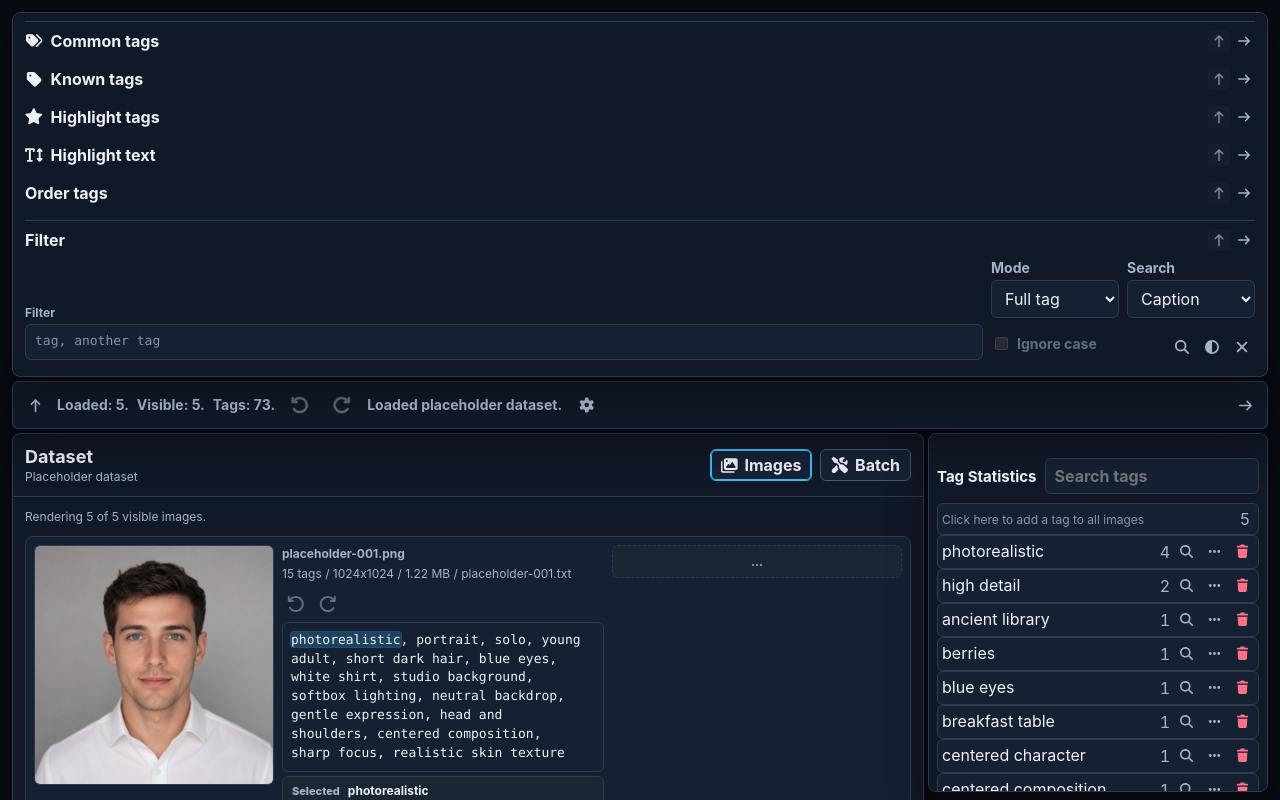
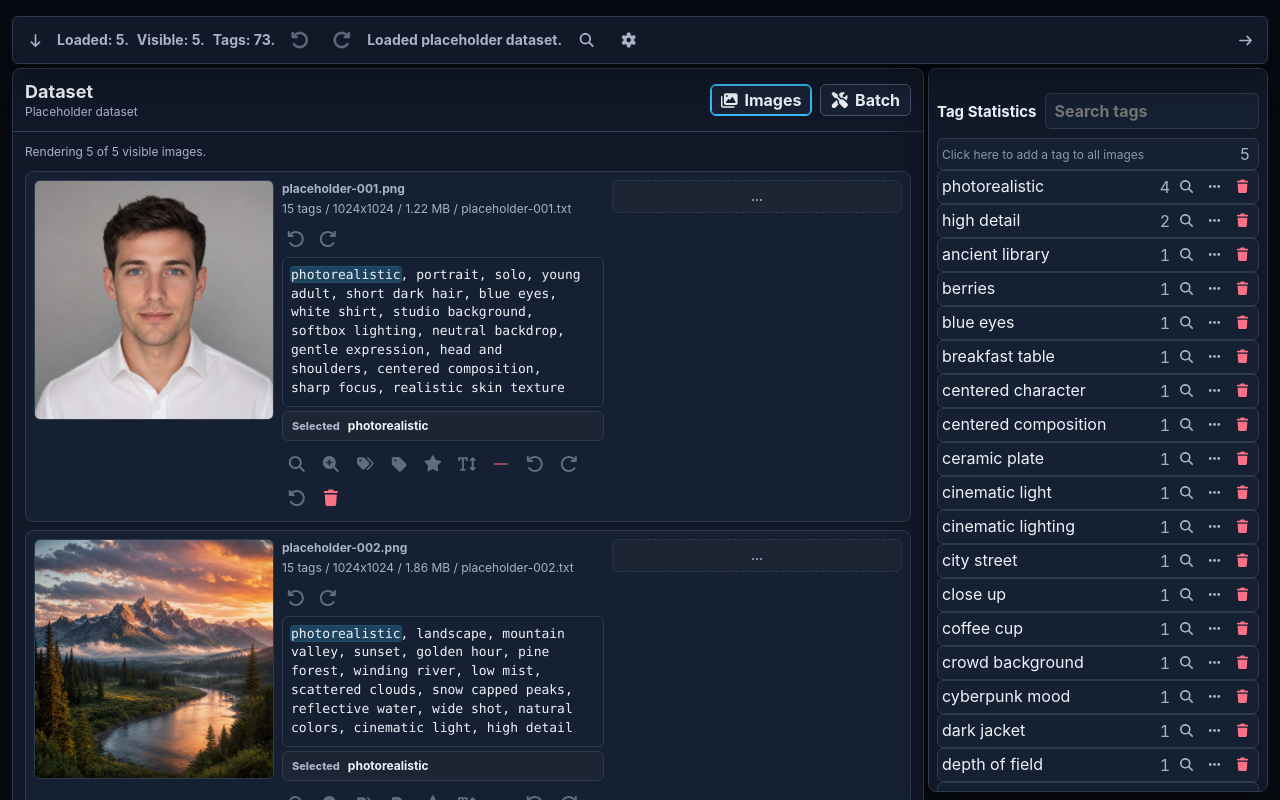
Before and after one commit to kovila77/tva-project, a Nuxt app: page / in a window 1280 px wide. Shown: the top 800 px of the page. Built offline with nearby package versions, Linux system fonts and the light colour scheme.

Commit message:
feat: filter bar

```diff
--- /dev/null
+++ b/app/components/FilterBar.vue
@@ -0,0 +1,70 @@
+<template>
+  <div
+    v-if="config.filterBarMode === 'open'"
+    ref="filterBarElement"
+    class="filter-bar"
+  >
+    <FilterControls />
+  </div>
+</template>
+
+<script setup lang="ts">
+import { nextTick, onBeforeUnmount, onMounted, ref, watch } from "vue";
+import FilterControls from "~/components/FilterControls.vue";
+import { useImageTaggerContext } from "~/composables/useImageTagger";
+
+const { config } = useImageTaggerContext();
+const filterBarElement = ref<HTMLElement | null>(null);
+let resizeObserver: ResizeObserver | null = null;
+
+function updateFilterBarOffset(): void {
+  const height = config.filterBarMode === "open" ? filterBarElement.value?.offsetHeight ?? 0 : 0;
+  document.documentElement.style.setProperty("--app-filter-bar-height", `${height}px`);
+}
+
+function observeFilterBar(): void {
+  resizeObserver?.disconnect();
+  resizeObserver = null;
+
+  if (filterBarElement.value) {
+    resizeObserver = new ResizeObserver(updateFilterBarOffset);
+    resizeObserver.observe(filterBarElement.value);
+  }
+}
+
+onMounted(() => {
+  void nextTick(() => {
+    observeFilterBar();
+    updateFilterBarOffset();
+  });
+});
+
+watch(
+  () => config.filterBarMode,
+  () => {
+    void nextTick(() => {
+      observeFilterBar();
+      updateFilterBarOffset();
+    });
+  }
+);
+
+onBeforeUnmount(() => {
+  resizeObserver?.disconnect();
+  document.documentElement.style.removeProperty("--app-filter-bar-height");
+});
+</script>
+
+<style scoped lang="scss">
+.filter-bar {
+  position: sticky;
+  top: calc(var(--app-header-height, 0px) + var(--app-runtime-status-height, 0px));
+  z-index: 998;
+  margin: var(--app-space-layout) 0 0;
+  padding: var(--app-space-button-y) var(--app-space-panel);
+  border: 1px solid var(--border);
+  border-radius: var(--control-radius);
+  background: var(--surface);
+  box-shadow: var(--shadow);
+}
+</style>
--- a/app/components/FilterControls.vue
+++ b/app/components/FilterControls.vue
@@ -2,7 +2,6 @@
   <div
     ref="filterRoot"
     class="filter-controls"
-    :class="{ 'filter-controls--side': config.filterPlacement === 'side' }"
   >
     <TagField
       ref="filterField"
@@ -154,34 +153,40 @@ onBeforeUnmount(() => {
 
 <style scoped lang="scss">
 .filter-controls {
-  display: grid;
-  grid-template-columns: minmax(220px, 1fr) auto;
+  display: flex;
+  flex-wrap: wrap;
   gap: var(--app-space-gap);
-  align-items: end;
+  align-items: flex-end;
 
   &__field {
+    flex: 1 1 420px;
     min-width: 0;
   }
 
   &__bar {
-    display: grid;
-    grid-template-columns: minmax(96px, 1fr) minmax(104px, 1fr);
+    display: flex;
+    flex: 0 1 auto;
+    flex-wrap: wrap;
     gap: var(--app-space-gap);
-    align-items: end;
+    align-items: flex-end;
+    min-width: 0;
   }
 
   &__select {
+    flex: 0 1 118px;
     min-width: 0;
   }
 
   &__case {
-    align-self: center;
+    flex: 0 0 auto;
+    align-self: flex-end;
   }
 
   &__actions {
     display: flex;
+    flex: 0 0 auto;
     align-items: center;
-    justify-content: flex-end;
+    justify-content: flex-start;
     gap: var(--app-space-layout);
   }
 
@@ -192,58 +197,23 @@ onBeforeUnmount(() => {
   }
 }
 
-@media (max-width: 1120px) {
+@media (max-width: 860px) {
   .filter-controls {
-    grid-template-columns: 1fr;
-  }
-}
-
-:global(.side-panel) .filter-controls {
-  @extend .filter-controls--side;
-}
-
-.filter-controls--side {
-  grid-template-columns: 1fr;
-  max-width: 100%;
-  overflow: visible;
-
-  > * {
-    min-width: 0;
-    max-width: 100%;
+    &__field {
+      flex-basis: 100%;
     }
 
     &__bar {
-    display: flex;
-    flex-wrap: wrap;
-    min-width: 0;
-    max-width: 100%;
-    gap: var(--app-space-gap);
+      flex: 1 1 100%;
     }
 
-  &__actions {
-    justify-content: flex-start;
-    flex: 0 0 auto;
-  }
-
-  &__select {
-    flex: 1 1 104px;
-    width: auto;
-    min-width: 0;
-  }
-
+    &__select,
     &__case {
       flex: 1 1 112px;
+      width: auto;
       min-width: 0;
       white-space: normal;
     }
-
-  :deep(.tag-field),
-  :deep(.tag-field__editor),
-  :deep(.cm-editor),
-  :deep(.cm-scroller),
-  :deep(.cm-content) {
-    min-width: 0;
-    max-width: 100%;
   }
 }
 </style>
--- a/app/components/ImageTaggerApp.client.vue
+++ b/app/components/ImageTaggerApp.client.vue
@@ -2,6 +2,7 @@
   <div class="app-layout image-tagger" :data-theme="config.theme" :class="layoutClasses">
     <AppHeader />
     <RuntimeStatusBar />
+    <FilterBar />
 
     <main
       class="image-tagger__workspace"
@@ -27,6 +28,7 @@
 <script setup lang="ts">
 import AppHeader from "~/components/AppHeader.vue";
 import DatasetPanel from "~/components/DatasetPanel.vue";
+import FilterBar from "~/components/FilterBar.vue";
 import ImageViewer from "~/components/ImageViewer.vue";
 import SettingsModal from "~/components/SettingsModal.vue";
 import RuntimeStatusBar from "~/components/RuntimeStatusBar.vue";
@@ -93,7 +95,7 @@ function hideSidePanel(): void {
     &__drawer-backdrop {
       display: block;
       position: fixed;
-      top: calc(var(--app-header-height, 0px) + var(--app-runtime-status-height, 0px) + var(--app-space-sticky-offset));
+      top: calc(var(--app-header-height, 0px) + var(--app-runtime-status-height, 0px) + var(--app-filter-bar-height, 0px) + var(--app-space-sticky-offset));
       right: 0;
       bottom: 0;
       left: 0;
--- a/app/components/LayoutConfigControls.vue
+++ b/app/components/LayoutConfigControls.vue
@@ -35,13 +35,6 @@
       <select v-model="config.sidePanelPosition" class="control" title="Dock the side panel on the left or right of the image dataset.">
         <option value="left">Left</option>
         <option value="right">Right</option>
-      </select>
-    </label>
-    <label class="field compact">
-      <span>Filter</span>
-      <select v-model="config.filterPlacement" class="control" title="Show filter controls in the header or side panel.">
-        <option value="header">Header</option>
-        <option value="side">Side</option>
       </select>
     </label>
     <label class="field compact">
--- a/app/components/QuickControls.vue
+++ b/app/components/QuickControls.vue
@@ -3,30 +3,18 @@
     <div v-if="hasHeaderTagSets" class="quick-controls__tag-sets">
       <TagSetFields placement="top" collapsible />
     </div>
-
-    <details v-if="config.filterPlacement === 'header'" class="quick-controls__section" open>
-      <summary>
-        <span>Filter</span>
-        <SectionPlacementButtons v-model="config.filterPlacement" />
-      </summary>
-      <FilterControls />
-    </details>
-
   </div>
 </template>
 
 <script setup lang="ts">
 import { computed } from "vue";
-import FilterControls from "~/components/FilterControls.vue";
-import SectionPlacementButtons from "~/components/SectionPlacementButtons.vue";
 import TagSetFields from "~/components/TagSetFields.vue";
 import { useImageTaggerContext } from "~/composables/useImageTagger";
 
-const { config, hasHeaderTagSets } = useImageTaggerContext();
+const { hasHeaderTagSets } = useImageTaggerContext();
 
 const hasQuickControls = computed(() => (
-  config.filterPlacement === "header"
-  || hasHeaderTagSets.value
+  hasHeaderTagSets.value
 ));
 </script>
 
--- a/app/components/RuntimeStatusBar.vue
+++ b/app/components/RuntimeStatusBar.vue
@@ -8,6 +8,13 @@
     <HistoryActionButton action="undo" variant="plain" />
     <HistoryActionButton action="redo" variant="plain" />
     <span class="runtime-status-bar__status" :class="{ 'runtime-status-bar__status--busy': isBusy }" :title="statusText">{{ statusText }}</span>
+    <AppIconButton
+      icon="filter"
+      :title="filterToggleTitle"
+      :aria-label="filterToggleTitle"
+      :active="config.filterBarMode === 'open'"
+      @click="toggleFilterBar"
+    />
     <AppIconButton icon="settings" title="Open settings." aria-label="Open settings" @click="openSettingsModal()" />
     <SidePanelToggleButton v-if="isRightPanel" class="runtime-status-bar__end-toggle" />
     <HeaderPanelToggleButton v-else class="runtime-status-bar__end-toggle" />
@@ -33,8 +40,13 @@ const {
 } = useImageTaggerContext();
 
 const isRightPanel = computed(() => config.sidePanelPosition === "right");
+const filterToggleTitle = computed(() => config.filterBarMode === "open" ? "Hide filter bar" : "Show filter bar");
 const statusBarElement = ref<HTMLElement | null>(null);
 let resizeObserver: ResizeObserver | null = null;
+
+function toggleFilterBar(): void {
+  config.filterBarMode = config.filterBarMode === "open" ? "hidden" : "open";
+}
 
 function updateStatusBarOffset(): void {
   const height = statusBarElement.value?.offsetHeight ?? 0;
--- a/app/components/SidePanel.vue
+++ b/app/components/SidePanel.vue
@@ -11,14 +11,6 @@
       aria-label="Resize side panel"
       @pointerdown="startResize"
     />
-    <details v-if="config.filterPlacement === 'side'" open>
-      <summary title="Filter the loaded image dataset.">
-        <span>Filter</span>
-        <SectionPlacementButtons v-model="config.filterPlacement" />
-      </summary>
-      <FilterControls />
-    </details>
-
     <details v-if="hasSideTagSets" open>
       <summary title="Editable tag sets used by row chips, unknown-tag detection, highlighting, and ordering.">Tag Sets</summary>
       <TagSetFields placement="side" />
@@ -35,8 +27,6 @@
 <script setup lang="ts">
 import { onBeforeUnmount } from "vue";
 import BatchTools from "~/components/BatchTools.vue";
-import FilterControls from "~/components/FilterControls.vue";
-import SectionPlacementButtons from "~/components/SectionPlacementButtons.vue";
 import TagSetFields from "~/components/TagSetFields.vue";
 import TagStatsList from "~/components/TagStatsList.vue";
 import { useImageTaggerContext } from "~/composables/useImageTagger";
@@ -79,8 +69,8 @@ onBeforeUnmount(stopResize);
 .side-panel {
   position: sticky;
   min-width: 0;
-  top: calc(var(--app-header-height, 0px) + var(--app-runtime-status-height, 0px) + var(--app-space-sticky-offset));
-  max-height: calc(100vh - var(--app-header-height, 0px) - var(--app-runtime-status-height, 0px) - var(--app-space-sticky-offset) - var(--app-space-page));
+  top: calc(var(--app-header-height, 0px) + var(--app-runtime-status-height, 0px) + var(--app-filter-bar-height, 0px) + var(--app-space-sticky-offset));
+  max-height: calc(100vh - var(--app-header-height, 0px) - var(--app-runtime-status-height, 0px) - var(--app-filter-bar-height, 0px) - var(--app-space-sticky-offset) - var(--app-space-page));
   overflow: auto;
   padding: var(--app-space-panel);
   border: 1px solid var(--border);
@@ -165,7 +155,7 @@ onBeforeUnmount(stopResize);
   .side-panel {
     display: block;
     position: fixed;
-    top: calc(var(--app-header-height, 0px) + var(--app-runtime-status-height, 0px) + var(--app-space-sticky-offset));
+    top: calc(var(--app-header-height, 0px) + var(--app-runtime-status-height, 0px) + var(--app-filter-bar-height, 0px) + var(--app-space-sticky-offset));
     bottom: var(--app-space-page);
     left: var(--app-space-page);
     z-index: 998;
--- a/app/composables/useImageTagger.ts
+++ b/app/composables/useImageTagger.ts
@@ -146,16 +146,14 @@ function createImageTaggerContext() {
     || config.orderTagsPlacement === "side"
   ));
   const hasHeaderPanelSections = computed(() => (
-    config.filterPlacement === "header"
-    || hasHeaderTagSets.value
+    hasHeaderTagSets.value
   ));
   const hasHeaderContent = computed(() => (
     config.headerPanelMode !== "hidden"
     && hasHeaderPanelSections.value
   ));
   const hasSidePanelSections = computed(() => (
-    config.filterPlacement === "side"
-    || hasSideTagSets.value
+    hasSideTagSets.value
     || config.batchToolsPlacement === "side"
     || config.statsPlacement === "side"
   ));
@@ -353,12 +351,7 @@ function createImageTaggerContext() {
   }
 
   async function focusFilter(): Promise<void> {
-    if (config.filterPlacement === "header") {
-      config.headerPanelMode = "open";
-    } else {
-      config.sidePanelMode = "open";
-    }
-
+    config.filterBarMode = "open";
     await nextTick();
     window.dispatchEvent(new CustomEvent(focusFilterEventName));
   }
--- a/app/config/default-config.json
+++ b/app/config/default-config.json
@@ -13,7 +13,8 @@
   "theme": "dark",
   "cornersStyle": "round",
   "spacingMode": "default",
-  "headerPanelMode": "open",
+  "headerPanelMode": "hidden",
+  "filterBarMode": "hidden",
   "sidePanelMode": "open",
   "tagSetsPlacement": "top",
   "commonTagsPlacement": "top",
--- a/app/types/imageTagger.ts
+++ b/app/types/imageTagger.ts
@@ -3,6 +3,7 @@ export type FilterTarget = "filename" | "caption";
 export type ThemeMode = "dark" | "light";
 export type SidePanelMode = "open" | "hidden";
 export type HeaderPanelMode = "open" | "hidden";
+export type FilterBarMode = "open" | "hidden";
 export type TagSetsPlacement = "side" | "top" | "hidden";
 export type StatsPlacement = "tab" | "side" | "hidden";
 export type BatchToolsPlacement = "tab" | "side";
@@ -42,6 +43,7 @@ export interface AppConfig {
   cornersStyle: CornersStyle;
   spacingMode: SpacingMode;
   headerPanelMode: HeaderPanelMode;
+  filterBarMode: FilterBarMode;
   sidePanelMode: SidePanelMode;
   tagSetsPlacement: TagSetsPlacement;
   commonTagsPlacement: TagSetsPlacement;
--- a/app/utils/config.ts
+++ b/app/utils/config.ts
@@ -2,6 +2,7 @@ import type {
   AppConfig,
   BatchToolsPlacement,
   CornersStyle,
+  FilterBarMode,
   FilterMode,
   FilterTarget,
   HeaderPanelMode,
@@ -53,7 +54,8 @@ export function normalizeConfig(source: ConfigSource = {}): AppConfig {
     theme: source.theme === "light" ? "light" : "dark",
     cornersStyle: includesValue(cornersStyles, source.cornersStyle) ? source.cornersStyle : "round",
     spacingMode: includesValue(spacingModes, source.spacingMode) ? source.spacingMode : "default",
-    headerPanelMode: source.headerPanelMode === "hidden" ? "hidden" : "open",
+    headerPanelMode: source.headerPanelMode === "open" ? "open" : "hidden",
+    filterBarMode: source.filterBarMode === "open" ? "open" : "hidden",
     sidePanelMode: source.sidePanelMode === "hidden" ? "hidden" : "open",
     tagSetsPlacement: includesValue(tagSetPlacements, source.tagSetsPlacement) ? source.tagSetsPlacement : "side",
     commonTagsPlacement: normalizeTagSetPlacement(source.commonTagsPlacement, source.tagSetsPlacement),
@@ -177,3 +179,7 @@ export function isSidePanelMode(value: unknown): value is SidePanelMode {
 export function isHeaderPanelMode(value: unknown): value is HeaderPanelMode {
   return value === "open" || value === "hidden";
 }
+
+export function isFilterBarMode(value: unknown): value is FilterBarMode {
+  return value === "open" || value === "hidden";
+}
--- a/app/utils/tagDataset.ts
+++ b/app/utils/tagDataset.ts
@@ -168,7 +168,10 @@ export function makeDatasetSnapshot(config: AppConfig): AppConfig {
     filterTarget: config.filterTarget,
     ignoreCase: config.ignoreCase,
     theme: config.theme,
+    cornersStyle: config.cornersStyle,
+    spacingMode: config.spacingMode,
     headerPanelMode: config.headerPanelMode,
+    filterBarMode: config.filterBarMode,
     sidePanelMode: config.sidePanelMode,
     tagSetsPlacement: config.tagSetsPlacement,
     commonTagsPlacement: config.commonTagsPlacement,
```
Lines whose indentation alone changed are shown as unchanged.
